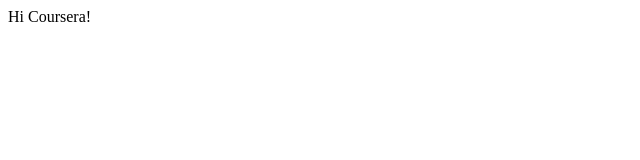
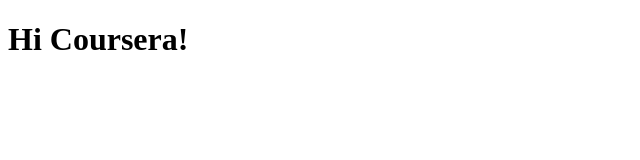
Before and after one commit to nitishnt/coursera-test, a plain HTML site: page site/index.html in a window 1280 px wide. Shown: the whole page, without its empty margins (0-640 px from the left). Drawn offline with Linux system fonts and the light colour scheme.

Commit message:
Update index.html

```diff
--- a/site/index.html
+++ b/site/index.html
@@ -1,9 +1,9 @@
 <!DOCTYPE html>
 <html>
-    <head>
-        <title>Hello Coursera</title>
-        </head>
-        <body>
-            <p1>Hi Coursera!</p1>
-         </body>
+<head>
+    <title>Hello Coursera</title>
+</head>
+<body>
+<h1>Hi Coursera!</h1>
+</body>
 </html>
```
